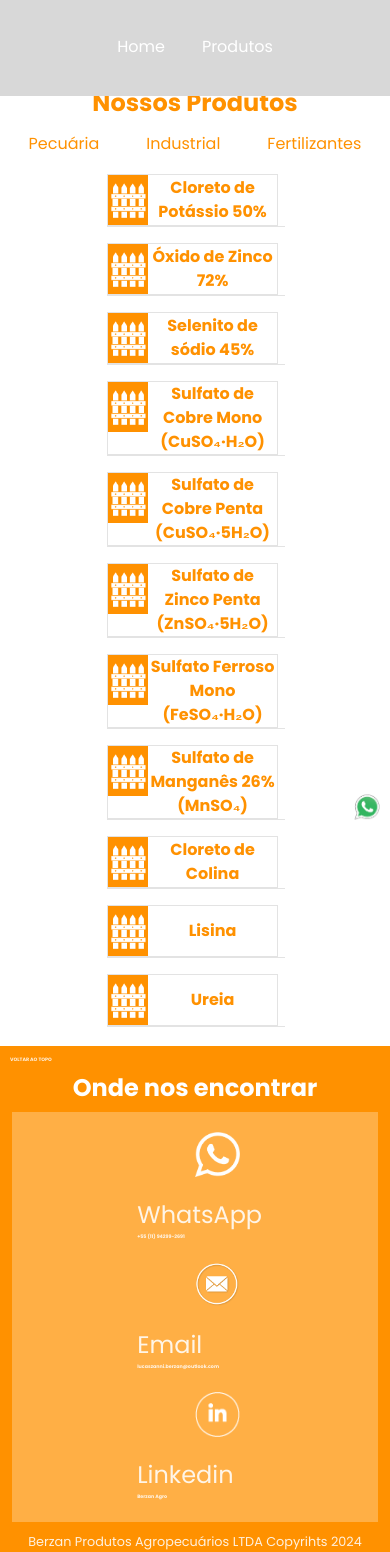
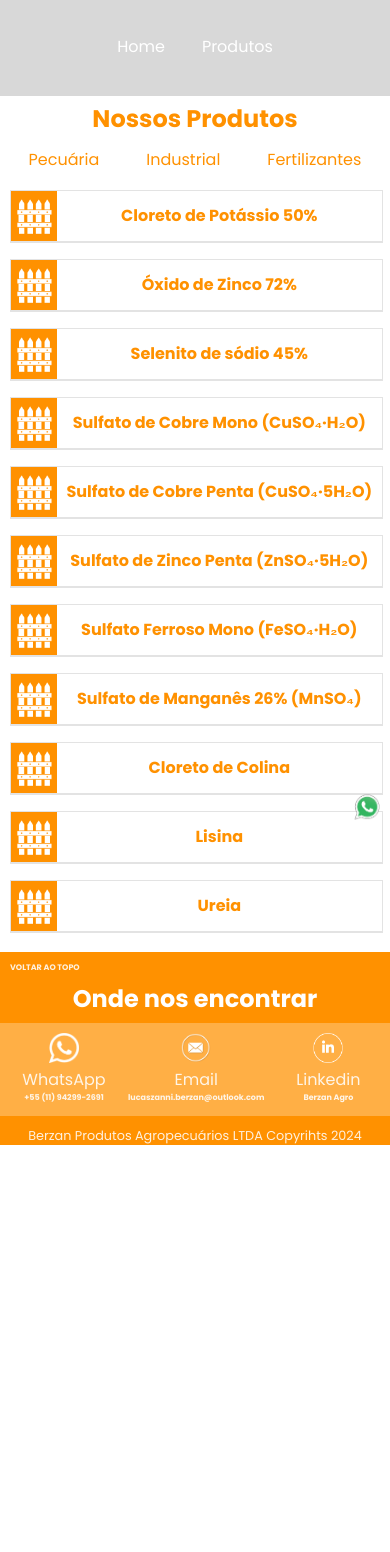
Before and after one commit to souzaViscardi/berzanAgro2, a React (Vite) app: page /produtos in a window 390 px wide. Shown: the top 1552 px of the page. After the commit the page ends 1145 px from the top, so only its background shows below. Built offline with nearby package versions, Linux system fonts and the light colour scheme.

Commit message:
fix reponsie products

```diff
--- a/src/Components/Footer/style.css
+++ b/src/Components/Footer/style.css
@@ -3,7 +3,7 @@
     display: flex;
     align-items: center;
     justify-content: center;
-    width: 100%;
+    width: 100vw;
     flex-direction: column;
     background-color: var(--title);
     hr{
@@ -78,13 +78,34 @@
 
 @media (max-width: 520px) {
     #Footer{
+        .info-box{
+            min-width: 8rem;
+            display: flex;
+            flex-direction: column;
+            align-items: center;
+        }
+        h2{
+            text-align: center;
+            font-size: 1rem !important;
+        }
+        #container{
+            gap: 5px;
+        }
+        a{
+            font-size: .5rem !important;
+        }
+        img{
+            width: 30px;
+            height: 30px;
+        }
+        .box{
+            width: 100vw;
+            padding: 0px;
+            display: flex;
+        }
     .bloco > h2{
         margin: 0;
         font-size: .5rem !important;
-    }
-    a{
-        font-size: .3rem !important;
-        overflow: hidden;
     }
 }
 }
--- a/src/Components/NavBar/style.css
+++ b/src/Components/NavBar/style.css
@@ -14,7 +14,7 @@
   justify-content: center;
   align-items: center;
   width: 100vw;
-  z-index: 2;
+  z-index: 1200;
 
   img{
     width: 4rem;
--- a/src/Pages/Home/style.css
+++ b/src/Pages/Home/style.css
@@ -203,15 +203,15 @@ img {
     #home{
         .titleOverflow{
             top: 25%;
-            left: 139%;
+            width: 95vw;
         }
         .text{
             margin-top: 10px ;
         }
         .contactimg{
             padding: 0;
-            height: 20rem;
-
+            height: 10rem;
+            object-fit: cover;
         }
         #linhaProdutos{
             flex-direction: column;
--- a/src/Pages/Works/style.css
+++ b/src/Pages/Works/style.css
@@ -75,3 +75,26 @@
             margin-bottom: 2rem;
       }
 }
+
+@media (max-width: 520px) {
+    #Produtos{
+      margin-top: 6rem;
+      .product-list{
+            width: 100vw;
+      }
+      .description{
+        width: 95vw !important;
+        margin-left: 10px;
+      }
+      span{
+            width: 70.5vw;
+      }
+      .item-list{
+            width: 95vw;
+            margin-left: 10px;
+      }
+        .card-product{
+            width: 100vw;
+        }
+    }
+}
--- a/src/index.css
+++ b/src/index.css
@@ -2,6 +2,9 @@
 
 #root {
   font-family: "Poppins" , sans-serif;
+  *{
+    /* border: solid 1px red; */
+  }
   line-height: 1.5;
   font-weight: 400;
   color-scheme: light dark;
```
